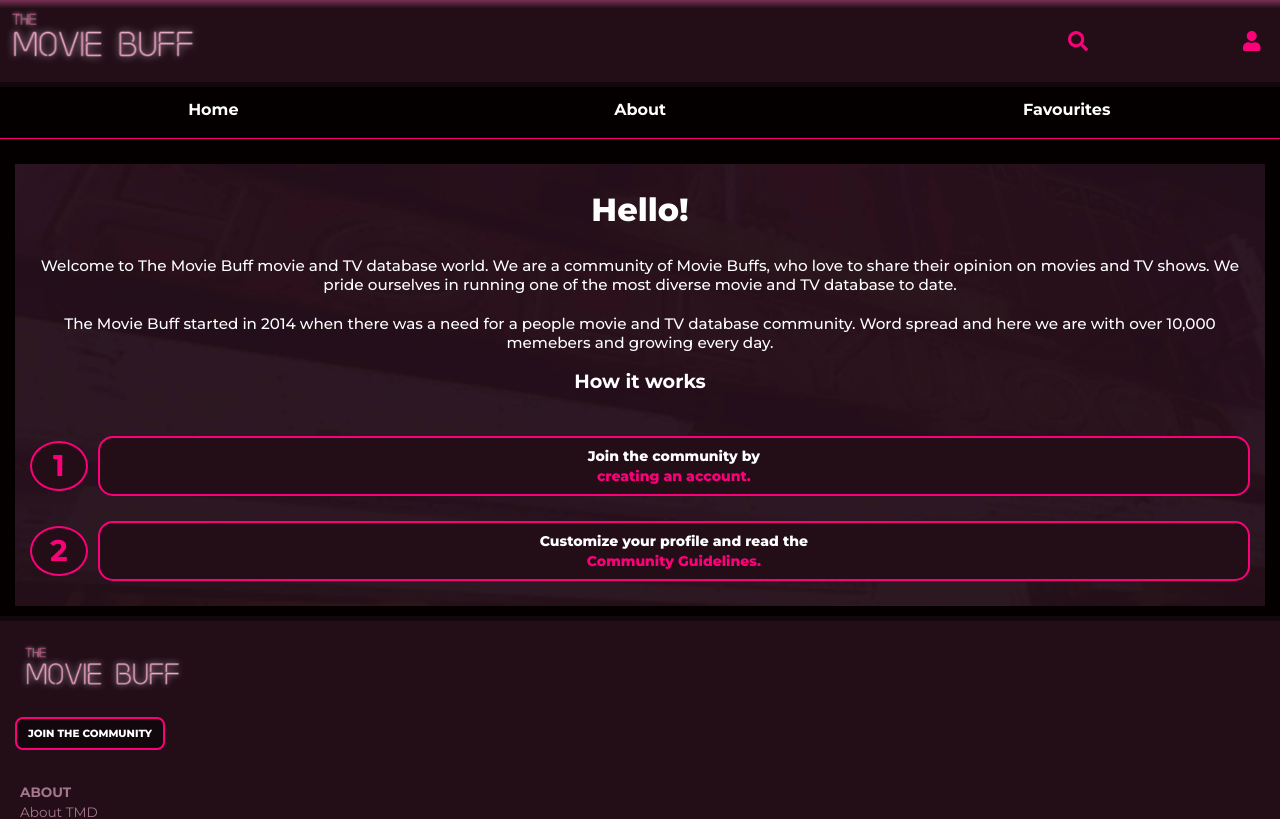
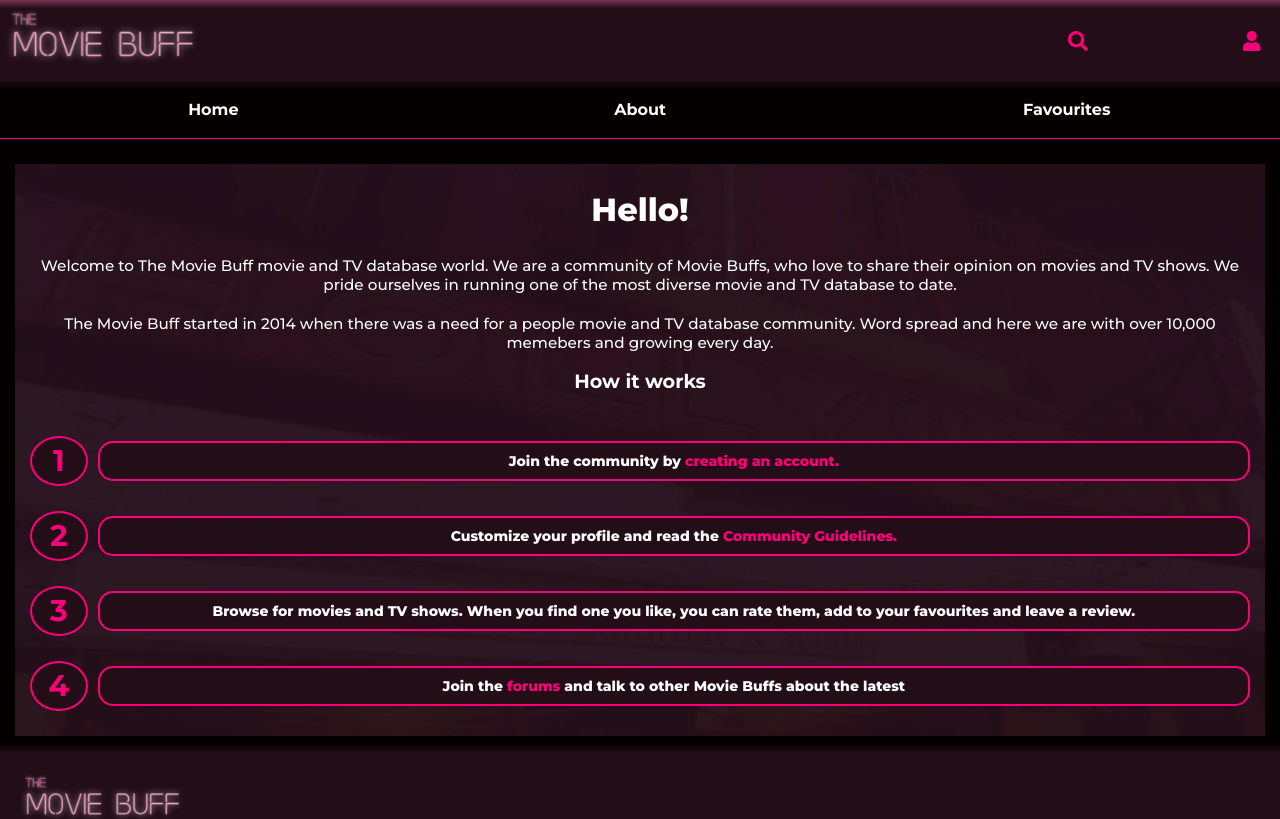
Before and after one commit to jennyesc/movieBuff, a React (Create React App) app: page /about in a window 1280 px wide. Shown: the top 819 px of the page. Built offline with nearby package versions, Linux system fonts and the light colour scheme.

Commit message:
about page updates

```diff
--- a/src/components/About.js
+++ b/src/components/About.js
@@ -29,15 +29,30 @@ function About () {
                                     <div className="btn-one">
                                         <p className="circle">1</p>
                                         <button className="btn">
-                                            <p>Join the community by</p>
-                                            <p className="color">creating an account.</p>
+                                            <p>Join the community by
+                                            <span className="color"> creating an account.</span></p>
                                         </button>
                                     </div>
                                     <div className="btn-two">
                                         <p className="circle">2</p>
                                         <button className="btn">
-                                            <p>Customize your profile and read the</p>
-                                            <p className="color">Community Guidelines.</p>
+                                            <p>Customize your profile and read the
+                                            <span className="color">  Community Guidelines. </span></p>
+                                        </button>
+                                    </div>
+                                    <div className="btn-three">
+                                        <p className="circle">3</p>
+                                        <button className="btn">
+                                            <p>Browse for movies and TV shows. When you find one you like,
+                                                you can rate them, add to your favourites and leave a review.</p>
+                                        </button>
+                                    </div>
+                                    <div className="btn-four">
+                                        <p className="circle">4</p>
+                                        <button className="btn">
+                                            <p>Join the
+                                            <span className="color"> forums </span>
+                                            and talk to other Movie Buffs about the latest</p>
                                         </button>
                                     </div>
 
--- a/src/styles/components/_about.scss
+++ b/src/styles/components/_about.scss
@@ -54,7 +54,7 @@ main{
                     padding: 20px 15px 0 15px;
 
 
-                    .btn-one, .btn-two {
+                    .btn-one, .btn-two, .btn-three, .btn-four {
                         display: flex;
                         align-items: center;
                         .circle{
@@ -91,7 +91,7 @@ main{
                                 color: $iconColor;
 
                             }
-                    }
+                        }
 
 
                     }
@@ -101,4 +101,7 @@ main{
             }
         }
     }
-}
+    @media (min-width: 700px){
+
+    }// End of Media
+}// End of about
```
